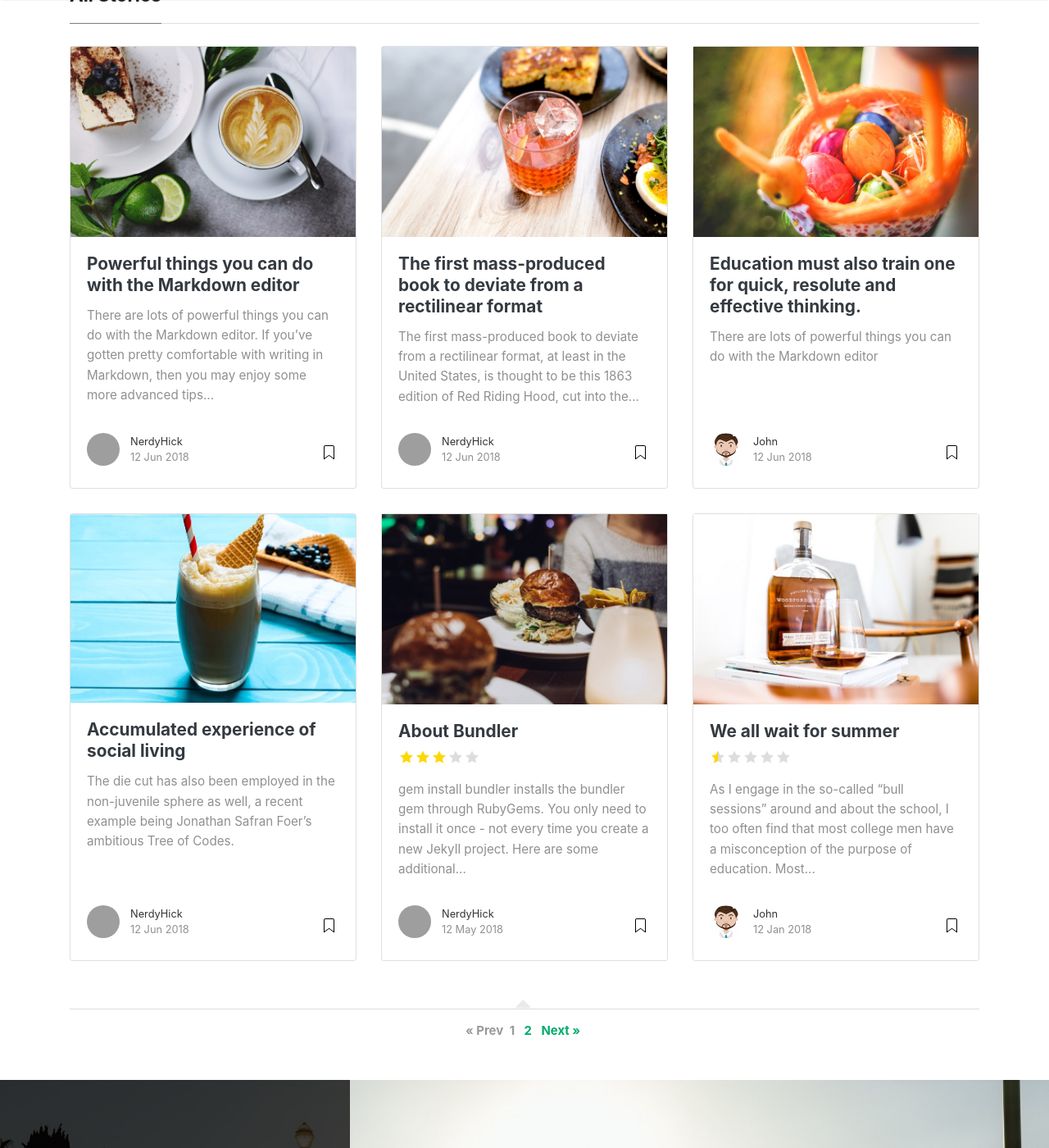
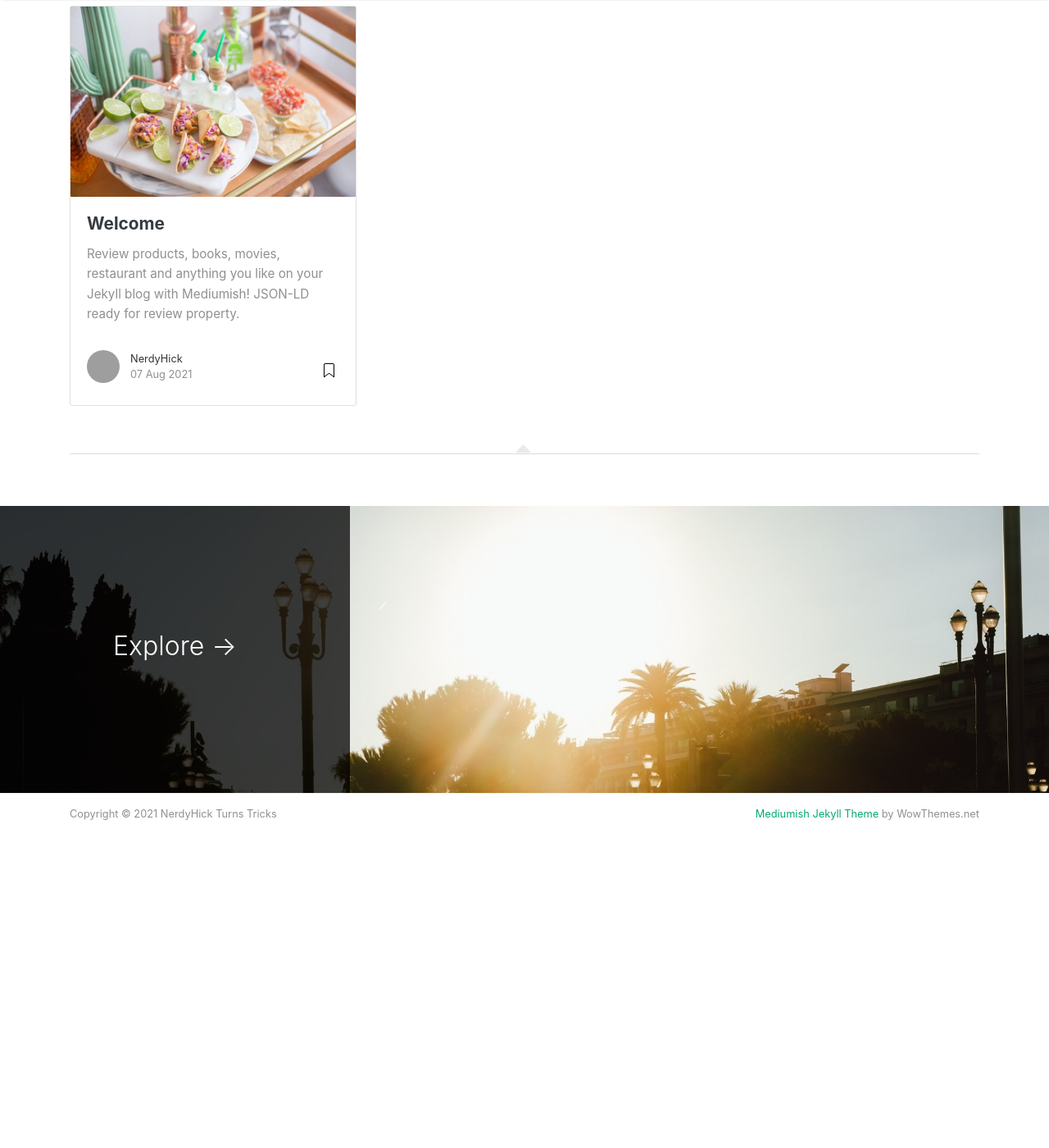
Before and after one commit to lreading/NHTT, a Jekyll site: the page built from index.html, in a window 1280 px wide and 1400 px high, scrolled down 664 px. Shown: the whole window at 82% size. Built offline with Jekyll 4.4.1, drawn with Linux system fonts in a browser that asks for light colours; nearby versions of some CDN libraries; the list of posts is cut into pages by our own code; after the commit the page ends 1740 px from its top, so only the background shows below that; some of the changed text lies outside the part shown; grey boxes are pictures that could not be loaded.

Commit message:
Moving the original theme posts to a separate excluded folder, adding the first fake post

````diff
--- a/_config.yml
+++ b/_config.yml
@@ -10,23 +10,14 @@ permalink: /:title/
 
 # Authors
 authors:
-  sal:
+  nerdyhick:
     name: Nerdy Hick
     display_name: NerdyHick
-    gravatar: e56154546cf4be74e393c62d1ae9f9d4
-    email: wowthemesnet@gmail.com
-    web: https://www.wowthemes.net
-    twitter: https://twitter.com/wowthemesnet
-    description: "Author of Mediumish, a Bootstrap Medium styled template available for WordPress, HTML, Ghost and Jekyll. You are currently previewing Jekyll template demo."
-  john:
-    name: John
-    display_name: John
-    avatar: 'assets/images/avatar.png'
-    gravatar: b1cc14991db7a456fcd761680bbc8f81
-    email: wowthemesnet@gmail.com
-    web: https://www.wowthemes.net
-    twitter: https://twitter.com/wowthemesnet
-    description: "This is the author box. Write a short description of the author here. You are currently previewing Mediumish demo, a Jekyll template compatible with Github pages."
+    gravatar: cd804e8d982e0a4f7873374aa7f2636f
+    email: nerdyhick@gmail.com
+    web: https://www.nerdyhick.com
+    twitter: https://twitter.com/nerdyhick
+    description: "Hardcore nerd, auto enthusiast and certified hick."
 
 # Plugins
 plugins:
--- a/_includes/search-lunr.html
+++ b/_includes/search-lunr.html
@@ -11,7 +11,7 @@
 
 
 <form class="bd-search" onSubmit="return lunr_search(document.getElementById('lunrsearch').value);">
-    <input type="text" class="form-control text-small launch-modal-search" id="lunrsearch" name="q" maxlength="255" value="" placeholder="Type and enter..."/>
+    <input type="text" class="form-control text-small launch-modal-search" id="lunrsearch" name="q" maxlength="255" value="" placeholder="Search..."/>
 </form>
 
 <div id="lunrsearchresults">
--- a/_layouts/default.html
+++ b/_layouts/default.html
@@ -56,27 +56,11 @@
                 {% else %}
                 <li class="nav-item">
                 {% endif %}
-                <a class="nav-link" href="{{ site.baseurl }}/index.html">Blog</a>
+                <a class="nav-link" href="{{ site.baseurl }}/index.html">Home</a>
                 </li>
 
                 <li class="nav-item">
                 <a class="nav-link" href="{{ site.baseurl }}/about">About</a>
-                </li>
-
-                <li class="nav-item">
-                <a target="_blank" class="nav-link" href="https://bootstrapstarter.com/bootstrap-templates/template-mediumish-bootstrap-jekyll/"> Docs</a>
-                </li>
-
-                <li class="nav-item">
-                <a target="_blank" class="nav-link" href="https://www.wowthemes.net/themes/mediumish-wordpress/"><i class="fab fa-wordpress-simple"></i> WP Version</a>
-                </li>
-
-                <li class="nav-item">
-                <a target="_blank" class="nav-link" href="https://www.wowthemes.net/themes/mediumish-ghost/"><i class="fab fa-snapchat-ghost"></i> Ghost Version</a>
-                </li>
-
-                <li class="nav-item">
-                <a target="_blank" class="nav-link" href="https://github.com/wowthemesnet/mediumish-theme-jekyll"><i class="fab fa-github"></i> Fork on Github</a>
                 </li>
 
                 {% include search-lunr.html %}
--- a/_layouts/post.html
+++ b/_layouts/post.html
@@ -31,7 +31,8 @@ post_class: post-template
                         {% endif %}
                     </div>
                     <div class="col-xs-12 col-md-9 col-lg-10 text-center text-md-left">
-                        <a target="_blank" class="link-dark" href="{{ author.web }}">{{ author.display_name }}</a><a target="_blank" href="{{ author.twitter }}" class="btn follow">Follow</a>
+                        <a target="_blank" class="link-dark" href="{{ author.web }}">{{ author.display_name }}</a> <a target="_blank" href="{{ author.twitter }}" class="btn follow">Follow</a>
+                        <br />
                         <span class="author-description">{{ author.description }}</span>
                     </div>
                 </div>
--- /dev/null
+++ b/_posts/2021-08-07-welcome-to-nerdy-hick-turns-tricks.md
@@ -0,0 +1,27 @@
+---
+layout: post
+title:  "Welcome"
+author: nerdyhick
+image: assets/images/11.jpg
+description: "Why am I doing this?."
+featured: true
+---
+
+Review products, books, movies, restaurant and anything you like on your Jekyll blog with Mediumish! JSON-LD ready for review property.
+
+#### How to use?
+
+It's actually really simple! Add the rating in your YAML front matter. It also supports halfs:
+
+```html
+---
+layout: post
+title:  "Inception Movie"
+author: john
+categories: [ Jekyll, tutorial ]
+tags: [red, yellow]
+image: assets/images/11.jpg
+description: "My review of Inception movie. Actors, directing and more."
+rating: 4.5
+---
+```
````
Also changed, not shown: _theme_posts/2018-06-12-education.md (renamed from _posts/2018-06-12-education.md, +1 -1 lines), _theme_posts/2018-01-11-customer-service.md (renamed from _posts/2018-01-11-customer-service.md), _theme_posts/2018-01-11-quick-start-guide.md (renamed from _posts/2018-01-11-quick-start-guide.md), _theme_posts/2018-01-12-is-intelligence-enough.md (renamed from _posts/2018-01-12-is-intelligence-enough.md), _theme_posts/2018-01-12-never-stopped-worrying-never-loved-bomb.md (renamed from _posts/2018-01-12-never-stopped-worrying-never-loved-bomb.md), _theme_posts/2018-01-12-options-for-creating-new-site-with-jekyll.md (renamed from _posts/2018-01-12-options-for-creating-new-site-with-jekyll.md), _theme_posts/2018-01-12-press-and-education.md (renamed from _posts/2018-01-12-press-and-education.md), _theme_posts/2018-01-12-red-riding.md (renamed from _posts/2018-01-12-red-riding.md), _theme_posts/2018-01-12-tree-of-codes.md (renamed from _posts/2018-01-12-tree-of-codes.md), _theme_posts/2018-01-12-we-all-wait-for-summer.md (renamed from _posts/2018-01-12-we-all-wait-for-summer.md), _theme_posts/2018-05-12-about-bundler.md (renamed from _posts/2018-05-12-about-bundler.md), _theme_posts/2018-06-12-acumulated-experience.md (renamed from _posts/2018-06-12-acumulated-experience.md), _theme_posts/2018-06-12-first-mass-produced.md (renamed from _posts/2018-06-12-first-mass-produced.md), _theme_posts/2018-06-12-powerful-things-markdown-editor.md (renamed from _posts/2018-06-12-powerful-things-markdown-editor.md).
